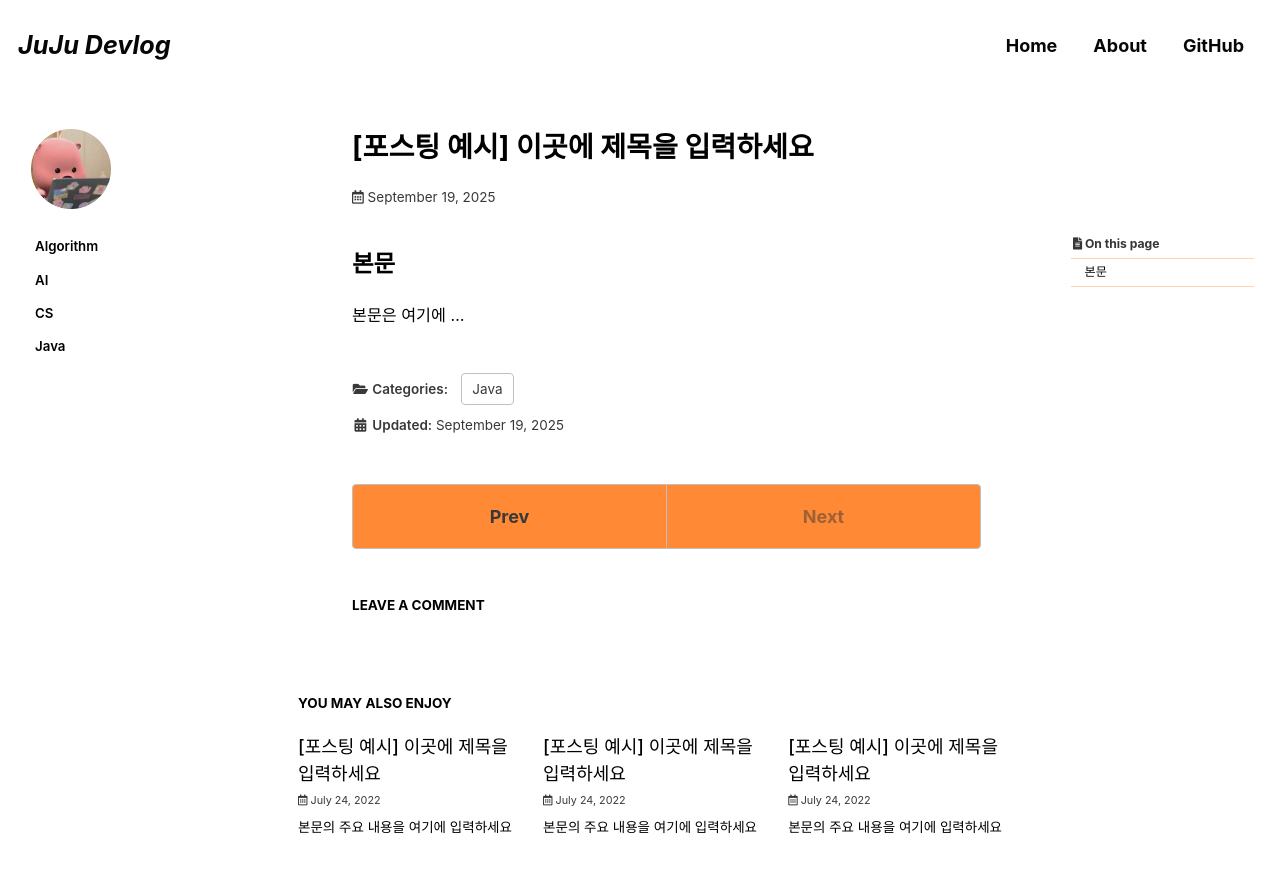
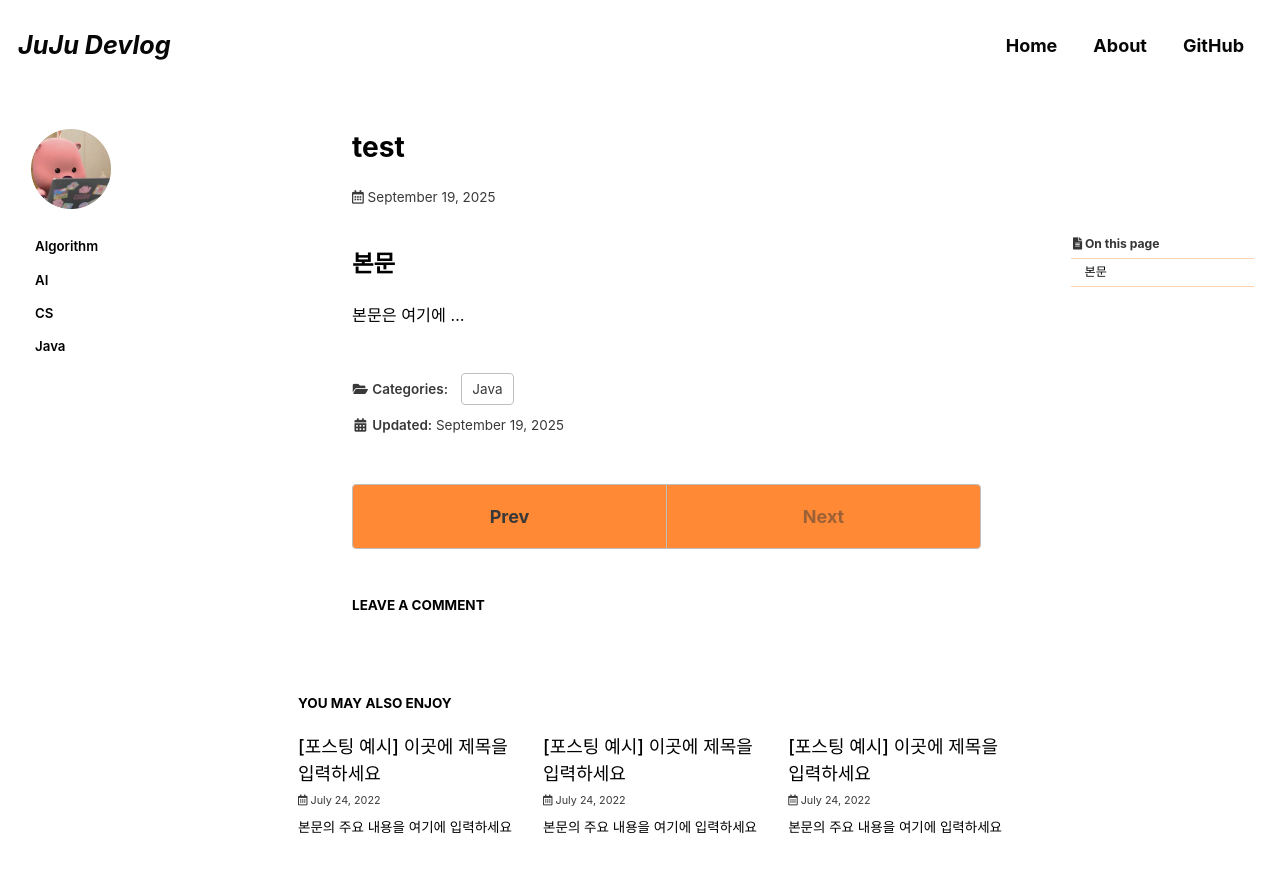
Before and after one commit to zuvvon/zuvvon.github.io, a Jekyll site: the page built from _posts/2025-09-19-test.md, in a window 1280 px wide and 900 px high. Shown: the top 873 px of the window. Built offline with Jekyll 4.4.1, drawn with Linux system fonts in a browser that asks for light colours; cached includes are drawn as plain includes; some web fonts are replaced; comment, search, counter and statistics services are not loaded.

Commit message:
Update 2025-09-19-test.md

```diff
--- a/_posts/2025-09-19-test.md
+++ b/_posts/2025-09-19-test.md
@@ -1,5 +1,5 @@
 ---
-title: "[포스팅 예시] 이곳에 제목을 입력하세요"
+title: "test"
 excerpt: "본문의 주요 내용을 여기에 입력하세요"
 
 categories:
```
Also changed, not shown: other parts of _posts/2025-09-19-test.md (+0 -1 lines).
